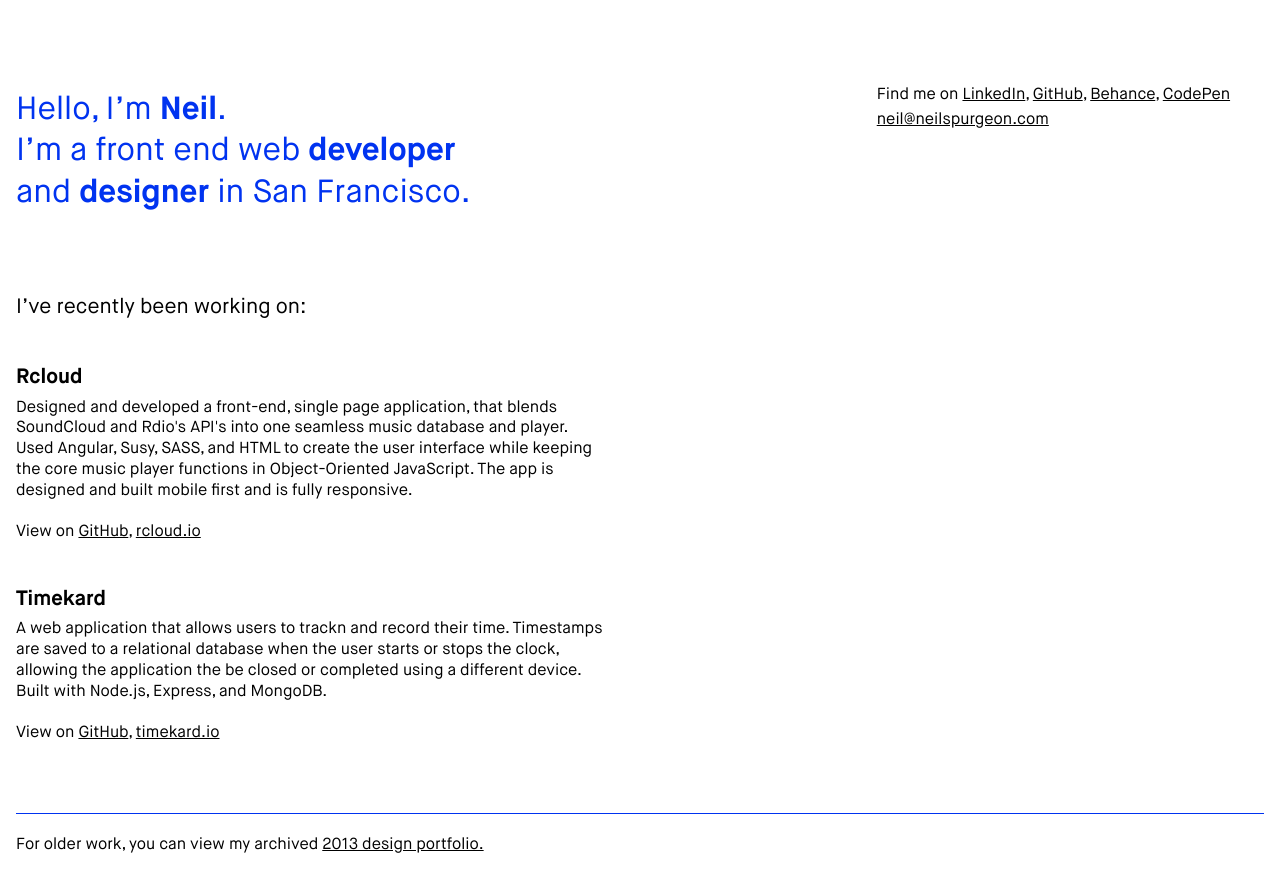
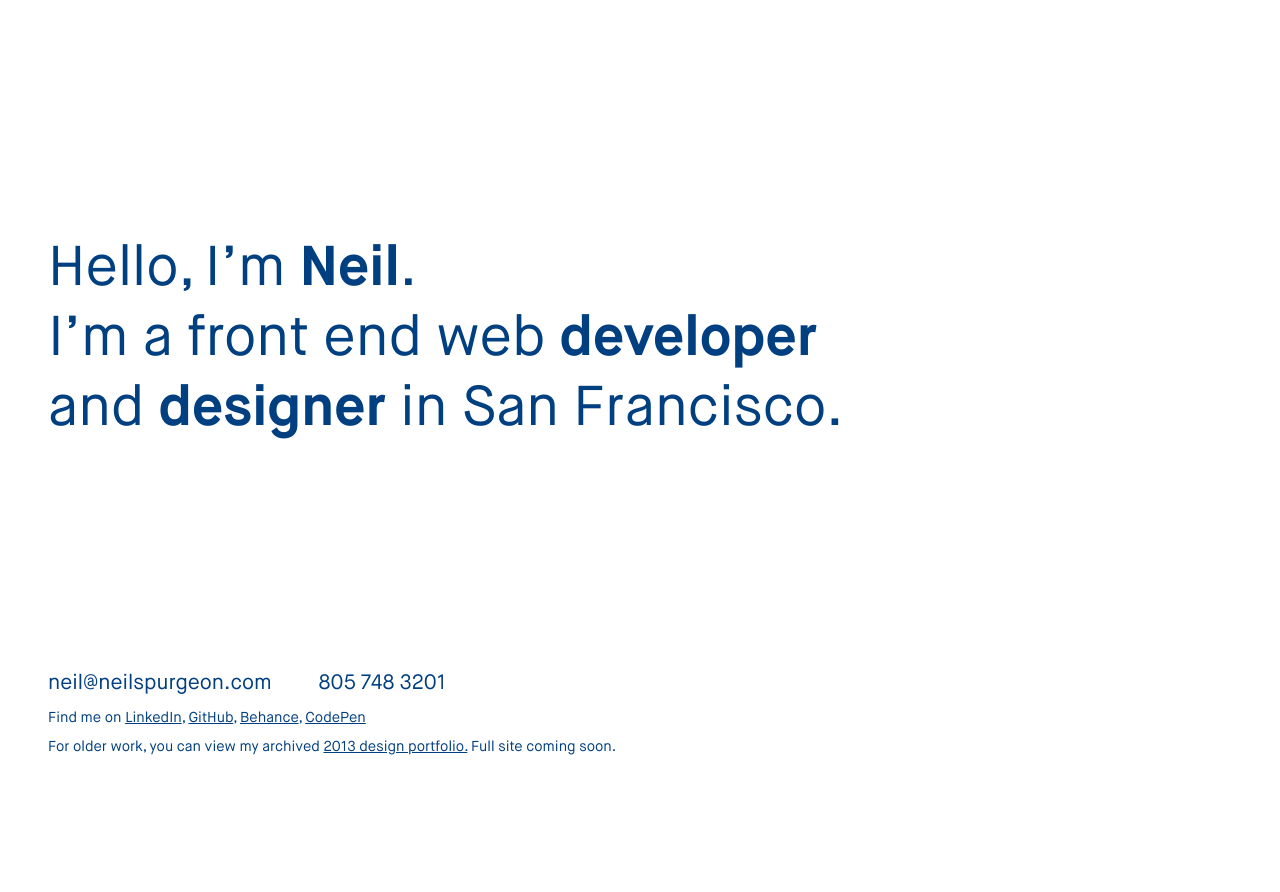
Before and after one commit to neilspurgeon/personal-site, a website: page index.html in a window 1280 px wide. After the commit the page ends 800 px from the top, so only its background shows below. Drawn offline with Linux system fonts and the light colour scheme.

Commit message:
simplified layout

```diff
--- a/index.html
+++ b/index.html
@@ -6,38 +6,22 @@
   <title>Neil Spurgeon</title>
   <meta name="description" content="">
   <meta name="viewport" content="width=device-width, initial-scale=1">
-  <link rel="stylesheet" type="text/css" href="css/main.css">
+  <link rel="stylesheet" type="text/css" href="css/style.css">
   <script type="text/javascript" src="vendor/jquery/dist/jquery.min.js"></script>
   <script type="text/javascript" src="js/typed.js"></script>
 </head>
 <body>
   <div class="container">
-    <header>
-      <h1 class="intro">Hello, I’m <span class="bold">Neil</span>.<br/>I’m a front end web <span class="bold">developer</span><br/>and <span class="bold">designer</span> in San Francisco.</h1>
-      <div class="links">
-        <h3>Find me on <a href="https://www.linkedin.com/in/neilspurgeon" target="_blank">LinkedIn</a>, <a href="https://github.com/neilspurgeon" target="_blank">GitHub</a>, <a href="https://www.behance.net/neilspurgeon" target="_blank">Behance</a>, <a href="http://codepen.io/neilspurgeon/" target="_blank">CodePen</a></h3>
-        <h3><a href="mailto:neil@neilspurgeon.com">neil@neilspurgeon.com</a></h3>
-      </div>
-    </header>
+    <h1 class="intro">Hello, I’m <span class="bold">Neil</span>.<br/>I’m a front end web <span class="bold">developer</span><br/>and <span class="bold">designer</span> in San Francisco.</h1>
+  </div>
 
-    <section class="projects">
-      <h2 class="sh">I’ve recently been working on:</h2>
-      <div class="project">
-        <h2>Rcloud</h2>
-        <p>Designed and developed a front-end, single page application, that blends SoundCloud and Rdio's API's into one seamless music database and player. Used Angular, Susy, SASS, and HTML to create the user interface while keeping the core music player functions in Object-Oriented JavaScript. The app is designed and built mobile first and is fully responsive. </p>
-        <h3>View on <a href="https://github.com/neilspurgeon/rcloud" target="_blank">GitHub</a>, <a href="http://www.rcloud.io/" target="_blank">rcloud.io</a></h3>
-      </div>
+  <footer class="footer">
+    <h2 class="contact"><a href="mailto:neil@neilspurgeon.com">neil@neilspurgeon.com</a>  <a class="tel" href="tel:+18057483201">805 748 3201</a></h2>
 
-      <div class="project">
-        <h2>Timekard</h2>
-        <p>A web application that allows users to trackn and record their time. Timestamps are saved to a relational database when the user starts or stops the clock, allowing the application the be closed or completed using a different device. Built with Node.js, Express, and MongoDB.</p>
-        <h3>View on <a href="https://github.com/neilspurgeon/timekard" target="_blank">GitHub</a>, <a href="http://timekard.herokuapp.com" target="_blank">timekard.io</a></h3>
-      </div>
-    </section>
+    <h2 class="links">Find me on <a href="https://www.linkedin.com/in/neilspurgeon" target="_blank">LinkedIn</a>, <a href="https://github.com/neilspurgeon" target="_blank">GitHub</a>, <a href="https://www.behance.net/neilspurgeon" target="_blank">Behance</a>, <a href="http://codepen.io/neilspurgeon/" target="_blank">CodePen</a></h2>
 
-    <footer>
-      <h3 class="legacy-link">For older work, you can view my archived <a href="http://neilspurgeon.com/2013/" target="_blank">2013 design portfolio.</a></h3>
-    </footer>
-  </div>
+    <h3 class="legacy-link">For older work, you can view my archived <a href="http://neilspurgeon.com/2013/" target="_blank">2013 design portfolio.</a> Full site coming soon.</></h3>
+  </footer>
+
 </body>
 </html>
--- a/scss/main.scss
+++ b/scss/main.scss
@@ -50,7 +50,7 @@ $susy: (
 // GLOBALS =============================================
 ////////////////////////////////////////////////////////
 
-$blue   : #0033F0;
+$blue   : #003f80;
 $black  : #000000;
 $white  : #FFFFFF;
 $border : 1px solid $blue;
@@ -87,7 +87,8 @@ a:hover {
 
 .container {
   @include container;
-    max-width: 1300px;
+  max-width: 1300px;
+  height: 100vh;
 }
 
 ////////////////////////////////////////////////////////
@@ -135,8 +136,11 @@ p {
 }
 
 header {
-  margin-top: 2.66rem;
+  // margin-top: 2.66rem;
   width: span(6);
+  position: relative;
+  top: 50%;
+  transform: translateY(-50%);
   @include susy-breakpoint($bp-large) {
     margin-top: 5rem;
   }
@@ -159,8 +163,7 @@ header {
   @include span(6);
   padding-bottom: 2em;
   @include susy-breakpoint($bp-large) {
-    @include span(2 at 5);
-    padding-bottom: 0;
+    @include span(6);
   }
 }
 
@@ -178,6 +181,7 @@ header {
 }
 
 footer {
+  display: none;
   clear: both;
   padding: 1em 0 2em;
   margin-bottom: 2em;
```
Also changed, not shown: css/main.css, css/main.min.css, css/style.css (added).
